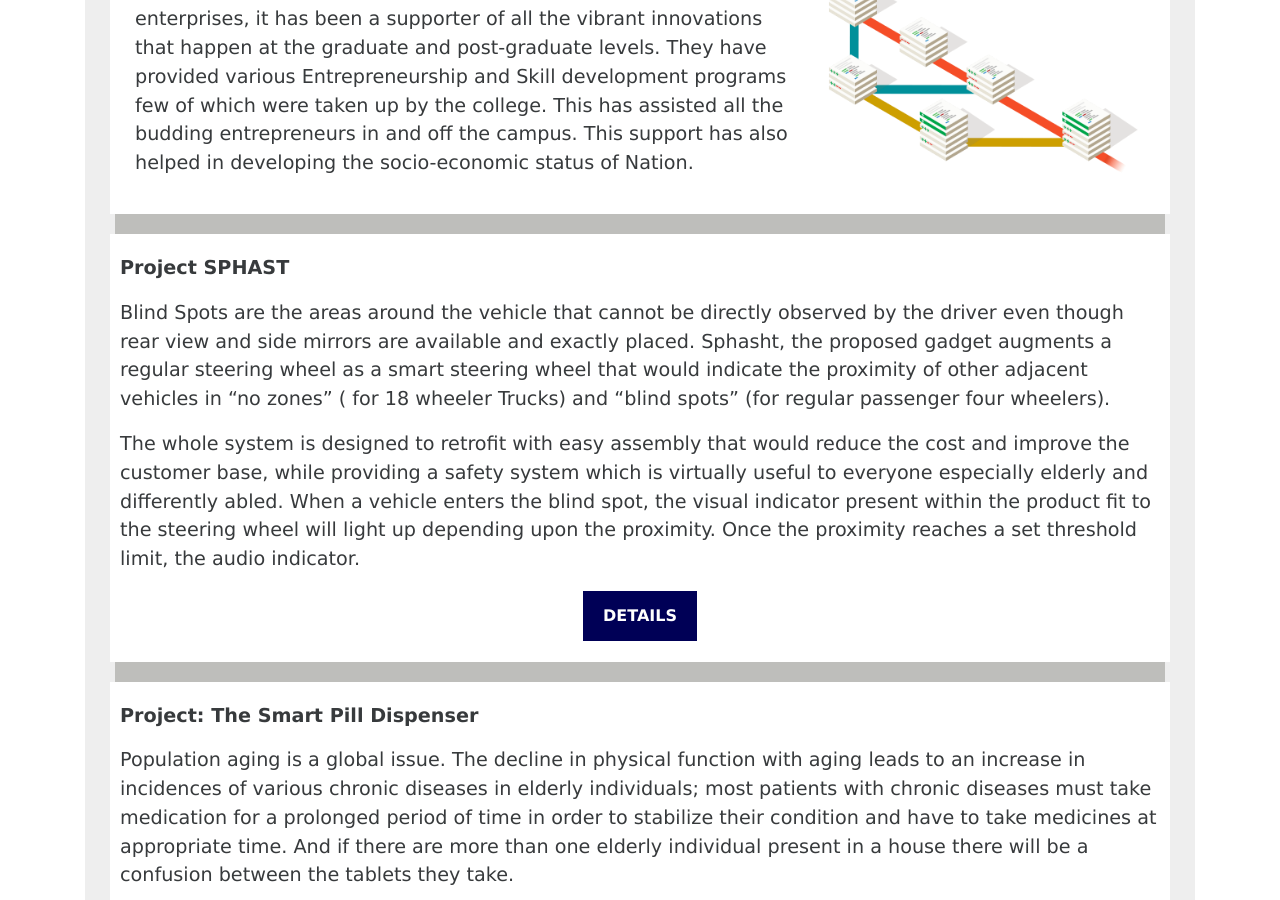
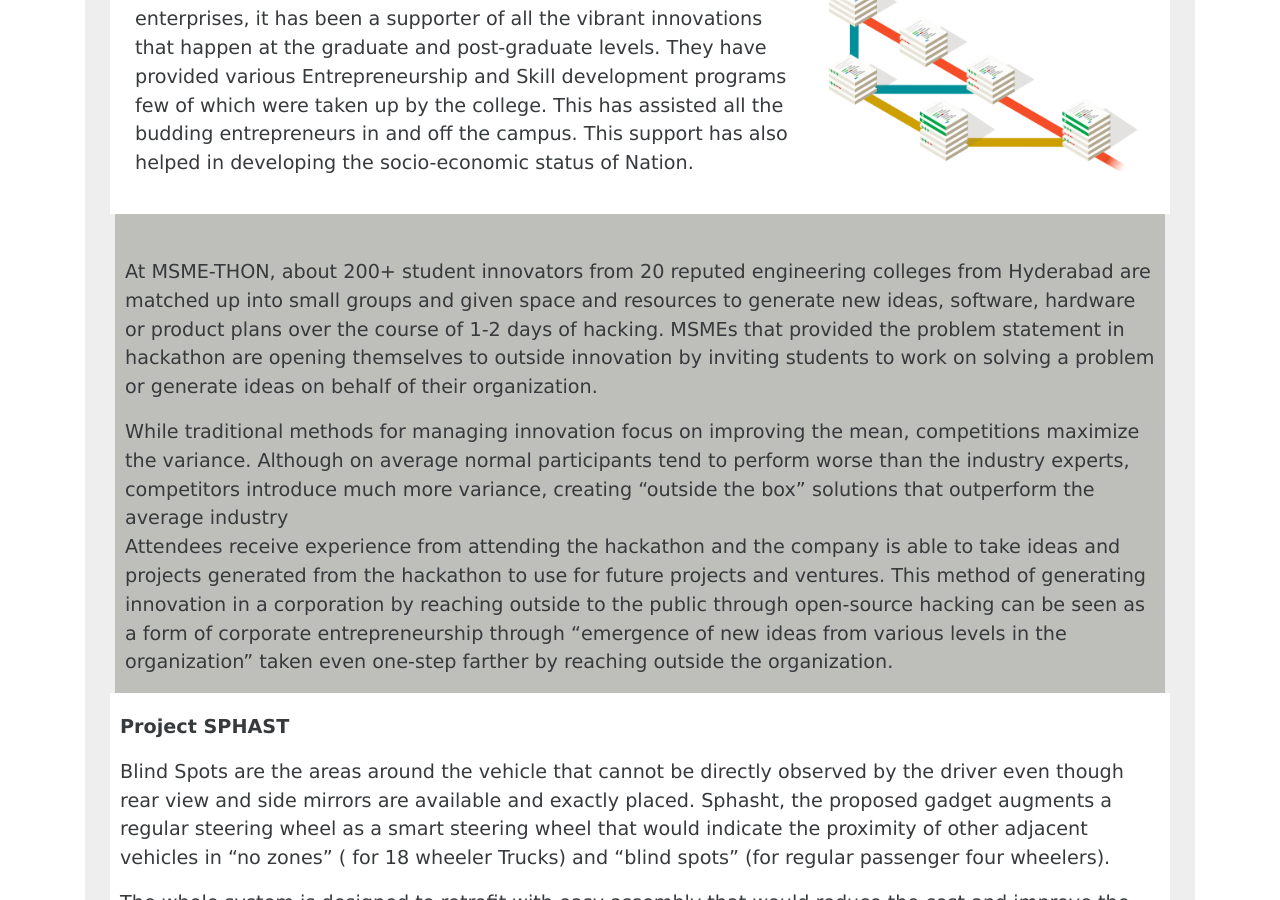
Before and after one commit to SNISTInnovationHub/snistinnovationhub.github.io, a Jekyll site: the page built from _pages/col.html, in a window 1280 px wide and 900 px high, scrolled down 856 px. Built offline with Jekyll 4.4.1, drawn with Linux system fonts in a browser that asks for light colours; nearby versions of some CDN libraries; some web fonts are replaced; library files that are not in the unit come from our copies.

Commit message:
Update col.html

```diff
--- a/_pages/col.html
+++ b/_pages/col.html
@@ -59,6 +59,15 @@ permalink: /col/
        <img src="/static/img/activity-git.png" class="img-responsive" alt="Commons">
       </div>
     </div>
+    <br>
+    <p>
+     At MSME-THON, about 200+ student innovators from 20 reputed engineering colleges from Hyderabad are matched up into small groups and given space and resources to generate new ideas, software, hardware or product plans over the course of 1-2 days of hacking. MSMEs that provided the problem statement in hackathon are opening themselves to outside innovation by inviting students to work on solving a problem or generate ideas on behalf of their organization.
+    </P>
+  <p>
+  While traditional methods for managing innovation focus on improving the mean, competitions maximize the variance. Although on average normal participants tend to perform worse than the industry experts, competitors introduce much more variance, creating “outside the box” solutions that outperform the average industry
+  <br>
+    Attendees receive experience from attending the hackathon and the company is able to take ideas and projects generated from the hackathon to use for future projects and ventures. This method of generating innovation in a corporation by reaching outside to the public through open-source hacking can be seen as a form of corporate entrepreneurship through “emergence of new ideas from various levels in the organization” taken even one-step farther by reaching outside the organization.
+  </p>
 
 
     <div class="row activity">
```
